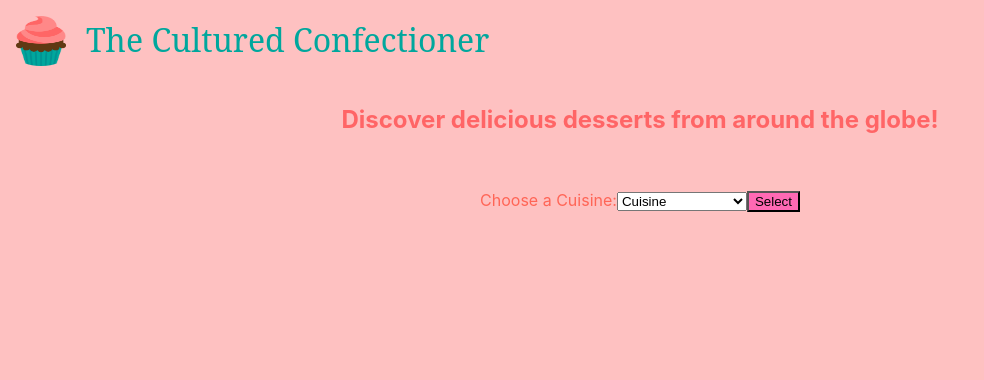
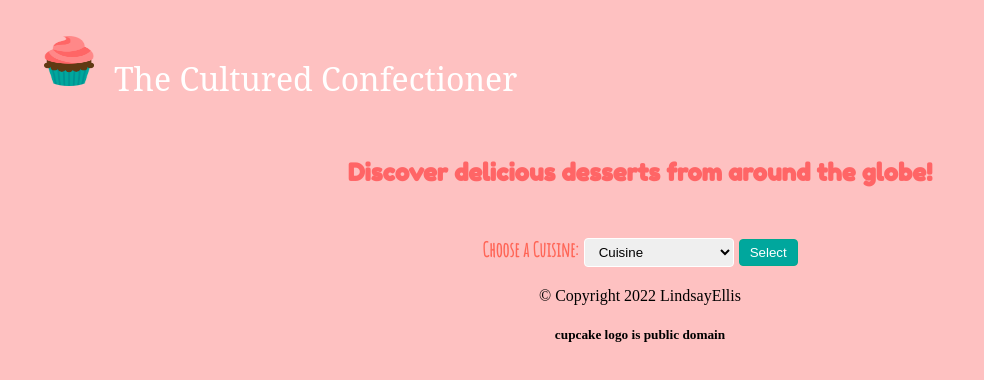
Before and after one commit to Lindsayellis22/dessert-ap, a React (Create React App) app: page / in a window 1280 px wide. Shown: the top 380 px of the page, without its empty margins (0-984 px from the left). Built offline with nearby package versions, Linux system fonts and the light colour scheme.

Commit message:
final updates

```diff
--- a/public/index.html
+++ b/public/index.html
@@ -1,15 +1,18 @@
 <!DOCTYPE html>
 <html lang="en">
   <head>
+    <style>
+      @import url('https://fonts.googleapis.com/css2?family=Amatic+SC&family=Fredoka+One&display=swap');
+      </style>
     <meta charset="utf-8" />
-    <link rel="icon" href="%PUBLIC_URL%/favicon.ico" />
+    <link rel="icon" href="./cupcake/logo.png" />
     <meta name="viewport" content="width=device-width, initial-scale=1" />
     <meta name="theme-color" content="#000000" />
     <meta
       name="description"
       content="Web site created using create-react-app"
     />
-    <link rel="apple-touch-icon" href="%PUBLIC_URL%/logo192.png" />
+    <link rel="apple-touch-icon" href="./cupcake/logo.png" />
     <!--
       manifest.json provides metadata used when your web app is installed on a
       user's mobile device or desktop. See https://developers.google.com/web/fundamentals/web-app-manifest/
@@ -24,8 +27,11 @@
       work correctly both with client-side routing and a non-root public URL.
       Learn how to configure a non-root public URL by running `npm run build`.
     -->
-    <title>React App</title>
-  </head>
+    <title>The Cultured Confectioner</title>
+    <link rel="preconnect" href="https://fonts.googleapis.com">
+    <link rel="preconnect" href="https://fonts.gstatic.com" crossorigin>
+    <link href="https://fonts.googleapis.com/css2?family=Amatic+SC&family=Fredoka+One&display=swap" rel="stylesheet">
+    </head>
   <body>
     <noscript>You need to enable JavaScript to run this app.</noscript>
     <div id="root"></div>
@@ -40,4 +46,6 @@
       To create a production bundle, use `npm run build` or `yarn build`.
     -->
   </body>
+  <footer>&copy; Copyright 2022 LindsayEllis<h5>cupcake logo is public domain</h5></footer>
+
 </html>
--- a/src/App.css
+++ b/src/App.css
@@ -1,38 +1,9 @@
 .App {
+  margin: 20px;
   text-align: center;
 }
 
-.App-logo {
-  height: 40vmin;
-  pointer-events: none;
+footer {
+  text-align: center;
+  font:unset
 }
-
-@media (prefers-reduced-motion: no-preference) {
-  .App-logo {
-    animation: App-logo-spin infinite 20s linear;
-  }
-}
-
-.App-header {
-  background-color: #282c34;
-  min-height: 100vh;
-  display: flex;
-  flex-direction: column;
-  align-items: center;
-  justify-content: center;
-  font-size: calc(10px + 2vmin);
-  color: white;
-}
-
-.App-link {
-  color: #61dafb;
-}
-
-@keyframes App-logo-spin {
-  from {
-    transform: rotate(0deg);
-  }
-  to {
-    transform: rotate(360deg);
-  }
-}
--- a/src/App.js
+++ b/src/App.js
@@ -4,16 +4,16 @@ import Home from './components/Home';
 import RecipePage from './components/RecipePage';
 import './index.css';
 
-
-
 function App() {
   return (
     <div className="App">
       <header>
-      <img src='cupcake/logo.png' className='cupCake' alt="Logo" />
+        <Link to='/'>
+          <img src='cupcake/logo.png' className='cupcake' alt="Logo" />
           <h1>
-          <Link to='/'>The Cultured Confectioner</Link>
+            The Cultured Confectioner
           </h1>
+        </Link>
       </header>
       <Routes>
         <Route path='/' element={<Home />} />
--- a/src/components/CuisineForm.js
+++ b/src/components/CuisineForm.js
@@ -5,7 +5,7 @@ const CUISINE_ARRAY = ['African', 'American', 'British', 'Cajun', 'Eastern Europ
 
 function CuisineForm(props) {
     return (
-      <form onSubmit={props.handleSubmit} className="form-horizontal">
+      <form onSubmit={props.handleSubmit}>
         <label>Choose a Cuisine:
           <select value={props.cuisine} onChange={props.handleChange}>
             <option value='default' disabled hidden>
--- a/src/components/CuisineResults.js
+++ b/src/components/CuisineResults.js
@@ -7,19 +7,15 @@ function CuisineResults(props) {
     return (<h1>Sorry, no results found.</h1>)
   }
 
-    return (
-      <section className="container">
-    {props.desserts.map((dessert) => (
+  return (
+    <section className="container">
+      {props.desserts.map((dessert) => (
         <Link to={`recipes/${dessert.id}`} key={dessert.id} >
-          <div>
             <img className="card-image" src={dessert.image} alt={dessert.title} />
-          </div>
         </Link>
-
-    ))}
+      ))}
     </section>
-
-    )
+  )
 }
 
 
--- a/src/index.css
+++ b/src/index.css
@@ -1,98 +1,51 @@
-@font-face {
-  font-family: 'Amatic SC', cursive;
-  src: url('https://fonts.googleapis.com/css2?family=Amatic+SC&display=swap');
-}
-
 body {
-  margin: 0;
-  font-family: -apple-system, BlinkMacSystemFont, 'Segoe UI', 'Roboto', 'Oxygen',
-    'Ubuntu', 'Cantarell', 'Fira Sans', 'Droid Sans', 'Helvetica Neue',
-    sans-serif;
-  -webkit-font-smoothing: antialiased;
-  -moz-osx-font-smoothing: grayscale;
-}
-
-code {
-  font-family: source-code-pro, Menlo, Monaco, Consolas, 'Courier New',
-    monospace;
-}
-
-body {
-  margin: 0;
-  font-family: -apple-system, BlinkMacSystemFont, 'Segoe UI', 'Roboto', 'Oxygen',
-    'Ubuntu', 'Cantarell', 'Fira Sans', 'Droid Sans', 'Helvetica Neue',
-    sans-serif;
-  -webkit-font-smoothing: antialiased;
-  -moz-osx-font-smoothing: grayscale;
-  line-height: 1.5;
   background-color: #fec1c1;
 }
 
 h1 {
   font-family: 'Noto Serif', Georgia, serif;
   font-weight: 300;
-  margin: 0;
-  text-decoration: none;
 }
 
 header {
-  background-color: #fec1c1;
-  color: white;
   padding: 1rem;
-  text-decoration: none;
-  display: flex;
-  gap: 20px;
 }
 
 header a {
-  color: #00A79D;
+  color: white;
   text-decoration: none;
   display: flex;
 }
 
-.container {
-  display: grid;
-  grid-template-columns: repeat(auto-fill, minmax(250px, 1fr));
-  grid-auto-rows: minmax(250px, auto);
-  grid-gap: 1rem;
-  margin: 0 auto;
-  max-width: 1200px;
-  padding: 1rem;
-  align-content: space-around;
+header a img {
+  margin-right: 20px;
 }
 
-.card {
-  border-radius: 1rem;
-  display: grid;
-  grid-template-rows: 2fr 1fr;
-  border-radius: 50%;
+.container {
+  display: flex;
+  flex-wrap: wrap;
+  padding-top: 30px;
 }
 
 .card-image:hover {
   border-color: #ff6573;
-  outline: 0;
-  -webkit-box-shadow: inset 5px rgba(0,0,0,.075), 0 0 8px #ff6566(102, 175, 233, 0.6);
-  box-shadow: inset 5px rgba(0,0,0,.075), 0 0 8px #ff6566;
 }
 
 .card-image {
-  align-items: center;
-  display: grid;
-  justify-content: center;
   border: 4px solid white;
-  align-content: space-around;
-  gap: 20px;
+  margin-right: 20px;
 }
 
-.form-horizontal {
+label {
   color: #ff6556;
-  font: Georgia, bold;
+  font-family: 'Amatic SC', cursive;
+  font-weight: bold;
+  font-size: 20px;
 }
 
-.cupCake {
+.cupcake {
   width : 50px;
   height: 50px;
-  display: flex;
 }
 
 .ingredients {
@@ -110,7 +63,6 @@ p {
   padding: 20px;
   color: #00312e;
   font-family: Verdana, Geneva, Tahoma, sans-serif;
-
 }
 
 .dessert-title {
@@ -119,10 +71,28 @@ p {
 }
 
 button {
-  background-color: hotpink;
+  background-color: #00A79D;
+  color: white;
+  padding: 5px 10px;
+  border-radius: 4px;
+  border: 1px solid #00a790;
+}
+
+button:hover {
+  cursor: pointer;
+  border-color: white;
 }
 
 h2 {
   padding-bottom: 30px;
   color: #ff6566;
+  font-family: 'Fredoka One', cursive;
 }
+
+select {
+  padding: 5px 10px;
+  border-radius: 4px;
+  border-color: white;
+  margin-right: 5px;
+  margin-left: 5px;
+}
```
Also changed, not shown: public/README.md (deleted), 2 other files (tests, documents, lock files or other folders). Lines whose indentation alone changed are shown as unchanged.
